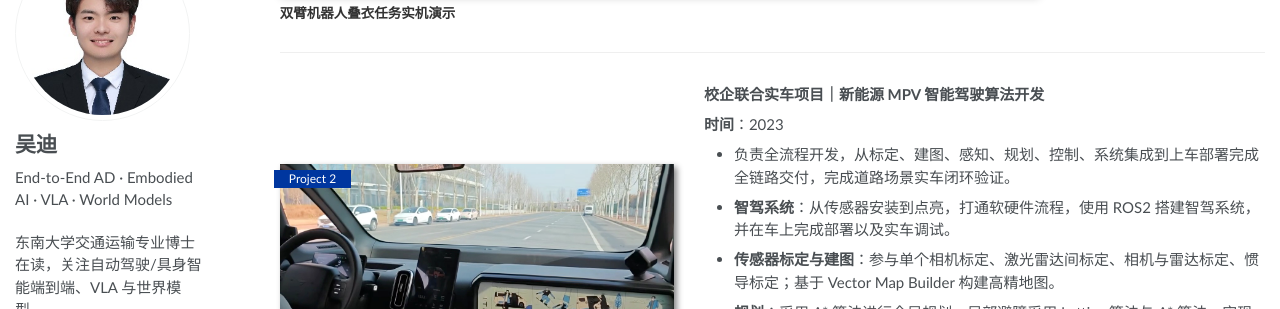
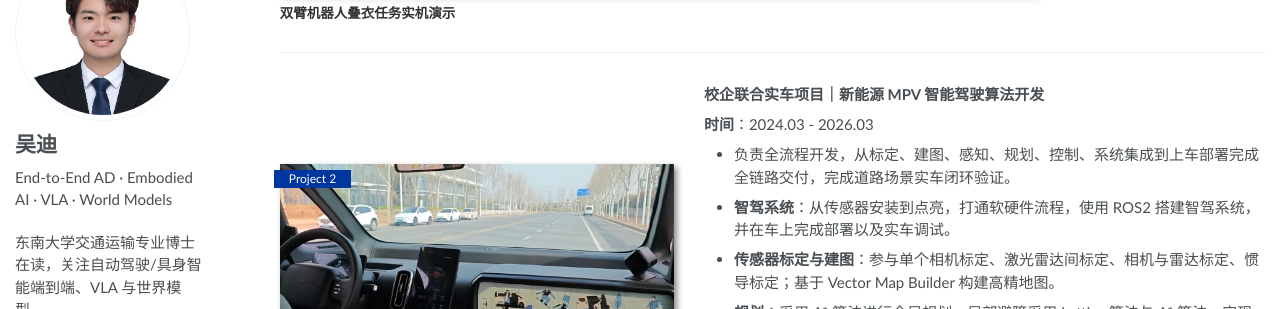
Before and after one commit to Wu-didi/Wu-didi.github.io, a Jekyll site: the page built from _pages/about.md, in a window 1280 px wide and 900 px high, scrolled down 1796 px, cut to the strip 145-653 px from the top of the window. Shown: the top 309 px of the strip. Built offline with Jekyll 4.4.1, drawn with Linux system fonts in a browser that asks for light colours.

Commit message:
Correct MPV driving project dates to March 2024–March 2026

```diff
--- a/_pages/about.md
+++ b/_pages/about.md
@@ -69,7 +69,7 @@ redirect_from:
 
 **校企联合实车项目｜新能源 MPV 智能驾驶算法开发**
 
-**时间**：2023
+**时间**：2024.03 - 2026.03
 
 - 负责全流程开发，从标定、建图、感知、规划、控制、系统集成到上车部署完成全链路交付，完成道路场景实车闭环验证。
 - **智驾系统**：从传感器安装到点亮，打通软硬件流程，使用 ROS2 搭建智驾系统，并在车上完成部署以及实车调试。
```
